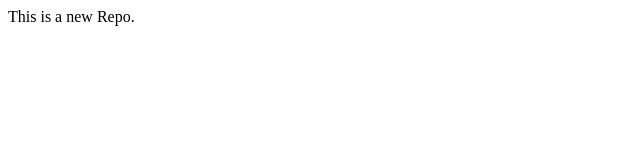
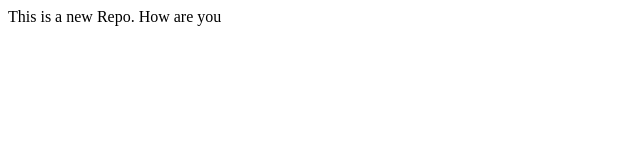
Before and after one commit to deepak-mulchandani/localrepo, a plain HTML site: page index.html in a window 1280 px wide. Shown: the full height of the page, 0-640 px from the left. Drawn offline with Linux system fonts and the light colour scheme.

Commit message:
Add new feature

```diff
--- a/index.html
+++ b/index.html
@@ -1 +1 @@
-<p>This is a new Repo.</p>
+<p>This is a new Repo. How are you</p>
```
